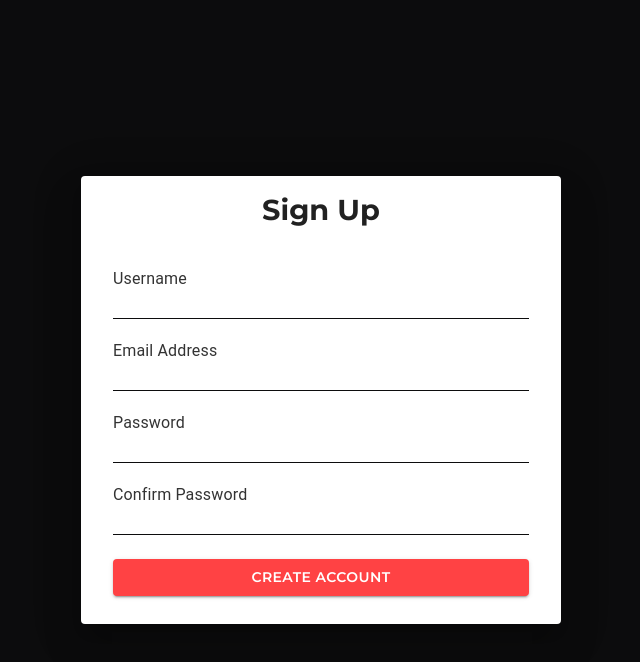
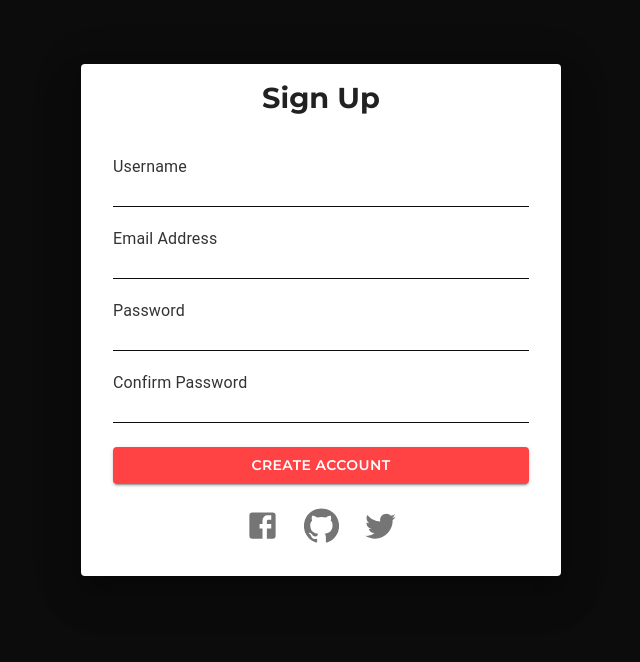
Before and after one commit to kblair40/signup, a React (Create React App) app: page / in a window 1280 px wide. Shown: the top 662 px of the page, without its empty margins (319-959 px from the left). Built offline with nearby package versions, Linux system fonts and the light colour scheme.

Commit message:
Add and style SocialLinks

```diff
--- a/src/components/Form/Form.js
+++ b/src/components/Form/Form.js
@@ -8,6 +8,7 @@ import { useSelector, useDispatch } from "react-redux";
 
 import AuthCard from "../UI/AuthCard";
 import FormPopper from "./FormPopper";
+import SocialLinks from "./SocialLinks";
 import { authActions } from "../../store/authSlice";
 import { setClasses } from "../../helpers";
 
@@ -305,6 +306,7 @@ const Form = () => {
             </Button>
           </div>
         </form>
+        <SocialLinks />
       </div>
     </AuthCard>
   );
--- /dev/null
+++ b/src/components/Form/SocialLinks.js
@@ -0,0 +1,71 @@
+import React from "react";
+import makeStyles from "@material-ui/core/styles/makeStyles";
+import IconButton from "@material-ui/core/IconButton";
+import FacebookIcon from "@material-ui/icons/Facebook";
+import TwitterIcon from "@material-ui/icons/Twitter";
+import GitHubIcon from "@material-ui/icons/GitHub";
+
+const useStyles = makeStyles((theme) => ({
+  socialLinksContainer: {
+    width: "100%",
+    height: "100%",
+    display: "flex",
+    flexDirection: "row",
+    justifyContent: "center",
+  },
+  facebook: {
+    "&:hover": {
+      color: "#3b5998",
+    },
+  },
+  twitter: {
+    "&:hover": {
+      color: "#1DA1F2",
+    },
+  },
+  github: {
+    "&:hover": {
+      color: "rgb(51,51,51)",
+    },
+  },
+  bgFacebook: {
+    "&:hover": {
+      background: "rgba(59,89,152,0.2)",
+    },
+  },
+  bgTwitter: {
+    "&:hover": {
+      background: "rgba(29,161,242,0.2)",
+    },
+  },
+  bgGithub: {
+    "&:hover": {
+      background: "rgba(51,51,51,0.2)",
+    },
+  },
+}));
+
+const SocialLinks = () => {
+  const classes = useStyles();
+  return (
+    <div className={classes.socialLinksContainer}>
+      <div className={classes.linkContainer}>
+        <IconButton className={classes.bgFacebook}>
+          <FacebookIcon fontSize="large" className={classes.facebook} />
+        </IconButton>
+      </div>
+      <div className={classes.linkContainer}>
+        <IconButton className={classes.bgGithub}>
+          <GitHubIcon fontSize="large" className={classes.github} />
+        </IconButton>
+      </div>
+      <div className={classes.linkContainer}>
+        <IconButton className={classes.bgTwitter}>
+          <TwitterIcon fontSize="large" className={classes.twitter} />
+        </IconButton>
+      </div>
+    </div>
+  );
+};
+
+export default SocialLinks;
--- a/src/components/UI/AuthCard.js
+++ b/src/components/UI/AuthCard.js
@@ -6,13 +6,15 @@ import Backdrop from "./Backdrop";
 
 const useStyles = makeStyles((theme) => ({
   authCardContainer: {
-    height: "100%",
+    // height: "100%",
+    height: "80vh",
     display: "flex",
     justifyContent: "center",
     alignItems: "center",
   },
   authCard: {
-    height: "50vh",
+    height: "100%",
+    maxHeight: "32rem",
     minHeight: "28rem",
     width: "40vw",
     minWidth: "20rem",
```
